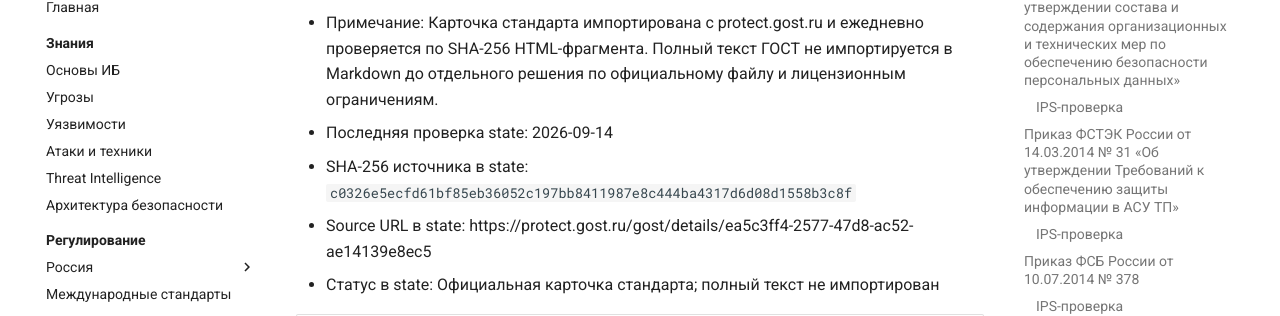
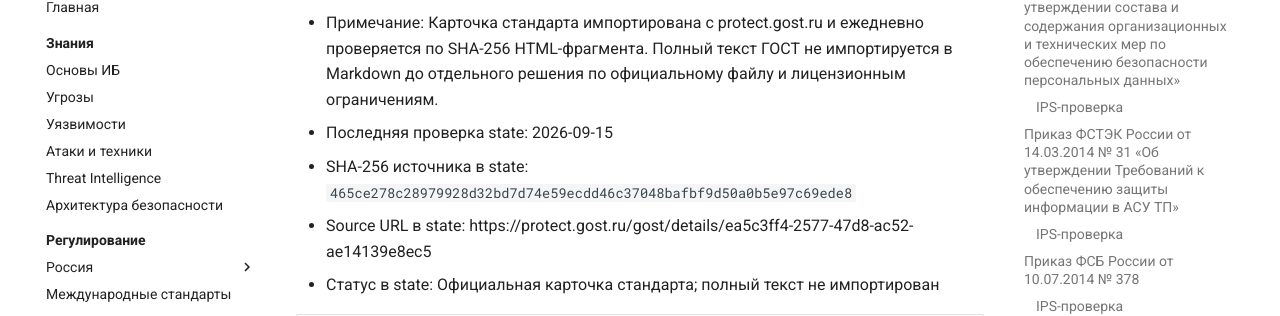
Before and after one commit to lexxand/base.cyberpractice, an MkDocs documentation site: the page built from docs/regulation/source-audits/latest.md, in a window 1280 px wide and 1400 px high, scrolled down 21099 px. Shown: the part 137-453 px from the top of the window. Built offline with MkDocs 1.6.1 and Material for MkDocs 9.7.7, drawn with Linux system fonts in a browser that asks for light colours; comment, search, counter and statistics services are not loaded; some of the changed text lies outside the part shown.

Commit message:
Update regulation documents

```diff
--- a/docs/regulation/source-audits/latest.md
+++ b/docs/regulation/source-audits/latest.md
@@ -25,7 +25,7 @@
 - Дата: 18.02.2013
 - Почему не full-text: импортирована официальная карточка/страница метаданных; полный текст документа в этом источнике не опубликован или требует отдельного официального источника
 - Примечание: IPS по дате/номеру не возвращает базовый приказ. БДУ ФСТЭК содержит официальную карточку и ссылку на страницу ФСТЭК, но не полный текст; из текущей среды fstec.ru не отвечает до таймаута.
-- Последняя проверка state: 2026-09-14
+- Последняя проверка state: 2026-09-15
 - SHA-256 источника в state: `f2c23305524846b1c8c054cd6985fbaff0f54a555542a569019ec31441c80859`
 - Source URL в state: https://bdu.fstec.ru/documents/20
 - Статус в state: Официальная карточка; полный текст не импортирован
@@ -53,7 +53,7 @@
 - Дата: 14.03.2014
 - Почему не full-text: импортирована официальная карточка/страница метаданных; полный текст документа в этом источнике не опубликован или требует отдельного официального источника
 - Примечание: IPS по дате/номеру не возвращает базовый приказ. БДУ ФСТЭК содержит официальную карточку и ссылку на страницу ФСТЭК, но не полный текст; из текущей среды fstec.ru не отвечает до таймаута.
-- Последняя проверка state: 2026-09-14
+- Последняя проверка state: 2026-09-15
 - SHA-256 источника в state: `bde7a02e6a9b5151785ae05dbd035d5f210283bb8f64c2ccbf1acc86d1763c97`
 - Source URL в state: https://bdu.fstec.ru/documents/25
 - Статус в state: Официальная карточка; полный текст не импортирован
@@ -81,7 +81,7 @@
 - Дата: 10.07.2014
 - Почему не full-text: импортирована официальная карточка/страница метаданных; полный текст документа в этом источнике не опубликован или требует отдельного официального источника
 - Примечание: Официальная статья ФСБ от 21.06.2016 содержит приказ № 378 в перечне действующих нормативно-методических документов. Полный текст приказа в статье не опубликован, поэтому страница не помечается как полный текст приказа.
-- Последняя проверка state: 2026-09-14
+- Последняя проверка state: 2026-09-15
 - SHA-256 источника в state: `7068967ea45bd56edf3eb3327f0187da727bb2c35feceb9241a00d945f8358b3`
 - Source URL в state: http://www.fsb.ru/fsb/science/single.htm!id%3D10437725%40fsbResearchart.html
 - Статус в state: Официальная карточка/статья ФСБ; полный текст приказа не импортирован
@@ -108,7 +108,7 @@
 - Дата: 05.02.2021
 - Почему не full-text: импортирована официальная карточка/страница метаданных; полный текст документа в этом источнике не опубликован или требует отдельного официального источника
 - Примечание: БДУ ФСТЭК содержит официальную карточку и ссылку на страницу ФСТЭК, но не полный текст; из текущей среды fstec.ru не отвечает до таймаута.
-- Последняя проверка state: 2026-09-14
+- Последняя проверка state: 2026-09-15
 - SHA-256 источника в state: `612878f7868ab38429458fafb7932e9a74ccde5c9c2b0273f675f99b56e6cdd4`
 - Source URL в state: https://bdu.fstec.ru/documents/18
 - Статус в state: Официальная карточка; полный текст не импортирован
@@ -134,7 +134,7 @@
 - Дата: 25.11.2025
 - Почему не full-text: есть официальные ссылки-кандидаты, но полный официальный источник пока не получен и не захэширован
 - Примечание: Нужна официальная страница/файл ФСТЭК для полного импорта. Из текущей среды fstec.ru не отвечает до TCP/HTTPS timeout; вторичные источники не используются.
-- Последняя проверка state: 2026-09-14
+- Последняя проверка state: 2026-09-15
 - Статус в state: Требует проверки
 
 | Ссылка | Результат | Детали |
@@ -157,7 +157,7 @@
 - Дата: 12.05.2026
 - Почему не full-text: есть официальные ссылки-кандидаты, но полный официальный источник пока не получен и не захэширован
 - Примечание: Нужна официальная страница/файл ФСТЭК для полного импорта. Из текущей среды fstec.ru не отвечает до TCP/HTTPS timeout; вторичные источники не используются.
-- Последняя проверка state: 2026-09-14
+- Последняя проверка state: 2026-09-15
 - Статус в state: Требует проверки
 
 | Ссылка | Результат | Детали |
@@ -180,7 +180,7 @@
 - Дата: 05.09.2013
 - Почему не full-text: есть официальные ссылки-кандидаты, но полный официальный источник пока не получен и не захэширован
 - Примечание: IPS по дате/номеру не возвращает приказ № 996. Документ исторический: требования обезличивания заменены приказом Роскомнадзора № 140 от 19.06.2025. Официальный поисковый индекс показывает региональную страницу Роскомнадзора с записью о приказе № 996 и регистрацией Минюста № 29935, но из текущей среды rkn.gov.ru/digital.gov.ru не отвечают до TCP/HTTPS timeout; вторичные источники не используются.
-- Последняя проверка state: 2026-09-14
+- Последняя проверка state: 2026-09-15
 - Статус в state: Исторический документ; требуется проверка замещения приказом № 140
 
 | Ссылка | Результат | Детали |
@@ -208,7 +208,7 @@
 - Дата: 22.01.2025
 - Почему не full-text: зафиксирован официальный файл и его SHA-256; полный текст файла не извлекается в Markdown до добавления отдельного repeatable extractor
 - Примечание: Официальный источник cbr.ru отдает документ как PDF. Файл фиксируется по SHA-256 и проверяется ежедневно; текст PDF в Markdown не извлекается.
-- Последняя проверка state: 2026-09-14
+- Последняя проверка state: 2026-09-15
 - SHA-256 источника в state: `ba8dfe621ce781ac447d2aa3f2aae6dd25ca117901c6191a11365983d8e23e02`
 - Source URL в state: https://www.cbr.ru/crosscut/lawacts/file/9945
 - Content-Type файла в state: `application/pdf`
@@ -237,7 +237,7 @@
 - Дата: 17.04.2019
 - Почему не full-text: зафиксирован официальный файл и его SHA-256; полный текст файла не извлекается в Markdown до добавления отдельного repeatable extractor
 - Примечание: Официальный источник cbr.ru отдает документ как PDF. Файл фиксируется по SHA-256 и проверяется ежедневно; текст PDF в Markdown не извлекается.
-- Последняя проверка state: 2026-09-14
+- Последняя проверка state: 2026-09-15
 - SHA-256 источника в state: `1f719f7da5b64a8d4848b08b5d3212e9a472658d8d437484bf80d4ccecdb987e`
 - Source URL в state: https://www.cbr.ru/ref/analytics/na_vr/file/812
 - Content-Type файла в state: `application/pdf`
@@ -265,7 +265,7 @@
 - Дата: 30.01.2025
 - Почему не full-text: зафиксирован официальный файл и его SHA-256; полный текст файла не извлекается в Markdown до добавления отдельного repeatable extractor
 - Примечание: Поиск Банка России возвращает № 851-П от 30.01.2025. Официальный источник cbr.ru отдает документ как PDF. Файл фиксируется по SHA-256 и проверяется ежедневно; текст PDF в Markdown не извлекается.
-- Последняя проверка state: 2026-09-14
+- Последняя проверка state: 2026-09-15
 - SHA-256 источника в state: `e1f634070c57c71dd85f550466d35fed608f48886c5710b8566811c4425b0cbd`
 - Source URL в state: https://www.cbr.ru/ref/analytics/na_vr/file/6262
 - Content-Type файла в state: `application/pdf`
@@ -293,7 +293,7 @@
 - Дата: 24.10.2024
 - Почему не full-text: импортирована официальная карточка/страница метаданных; полный текст документа в этом источнике не опубликован или требует отдельного официального источника
 - Примечание: Карточка стандарта импортирована с protect.gost.ru и ежедневно проверяется по SHA-256 HTML-фрагмента. Полный текст ГОСТ не импортируется в Markdown до отдельного решения по официальному файлу и лицензионным ограничениям.
-- Последняя проверка state: 2026-09-14
+- Последняя проверка state: 2026-09-15
 - SHA-256 источника в state: `840872e804c1e9ad1e963dff5cb05b7210a419bb9f4177edfc6fb975b5b9ee02`
 - Source URL в state: https://protect.gost.ru/gost/details/f3818925-a96f-4f55-96e9-46b44720ee64
 - Статус в state: Официальная карточка стандарта; полный текст не импортирован
@@ -319,7 +319,7 @@
 - Дата: 2021
 - Почему не full-text: импортирована официальная карточка/страница метаданных; полный текст документа в этом источнике не опубликован или требует отдельного официального источника
 - Примечание: Карточка стандарта импортирована с protect.gost.ru и ежедневно проверяется по SHA-256 HTML-фрагмента. Полный текст ГОСТ не импортируется в Markdown до отдельного решения по официальному файлу и лицензионным ограничениям.
-- Последняя проверка state: 2026-09-14
+- Последняя проверка state: 2026-09-15
 - SHA-256 источника в state: `cc2ca816e54097b952e1cc4b86a9f1675af7e1bb64b4eb9817c10fc6468231a1`
 - Source URL в state: https://protect.gost.ru/gost/details/c584277d-3b7d-4459-96bb-f6441a0ecc98
 - Статус в state: Официальная карточка стандарта; полный текст не импортирован
@@ -345,7 +345,7 @@
 - Дата: 2022
 - Почему не full-text: импортирована официальная карточка/страница метаданных; полный текст документа в этом источнике не опубликован или требует отдельного официального источника
 - Примечание: Карточка стандарта импортирована с protect.gost.ru и ежедневно проверяется по SHA-256 HTML-фрагмента. Полный текст ГОСТ не импортируется в Markdown до отдельного решения по официальному файлу и лицензионным ограничениям.
-- Последняя проверка state: 2026-09-14
+- Последняя проверка state: 2026-09-15
 - SHA-256 источника в state: `72fd2926b33965cd673271492e9c1b2318466b8eb76d8cec41939c28fed5e73e`
 - Source URL в state: https://protect.gost.ru/gost/details/d5008460-671b-4563-9388-d1d0f9ecdbbf
 - Статус в state: Официальная карточка стандарта; полный текст не импортирован
@@ -371,7 +371,7 @@
 - Дата: 2022
 - Почему не full-text: импортирована официальная карточка/страница метаданных; полный текст документа в этом источнике не опубликован или требует отдельного официального источника
 - Примечание: Карточка стандарта импортирована с protect.gost.ru и ежедневно проверяется по SHA-256 HTML-фрагмента. Полный текст ГОСТ не импортируется в Markdown до отдельного решения по официальному файлу и лицензионным ограничениям.
-- Последняя проверка state: 2026-09-14
+- Последняя проверка state: 2026-09-15
 - SHA-256 источника в state: `4af1459b3c21c8f6038c87b88c4730ca364359198f27f41fe23a66157b4da5bf`
 - Source URL в state: https://protect.gost.ru/gost/details/3dcc47c2-d28d-4a0d-a7cc-6f4ad8609b7c
 - Статус в state: Официальная карточка стандарта; полный текст не импортирован
@@ -397,7 +397,7 @@
 - Дата: 2022
 - Почему не full-text: импортирована официальная карточка/страница метаданных; полный текст документа в этом источнике не опубликован или требует отдельного официального источника
 - Примечание: Карточка стандарта импортирована с protect.gost.ru и ежедневно проверяется по SHA-256 HTML-фрагмента. Полный текст ГОСТ не импортируется в Markdown до отдельного решения по официальному файлу и лицензионным ограничениям.
-- Последняя проверка state: 2026-09-14
+- Последняя проверка state: 2026-09-15
 - SHA-256 источника в state: `b12d33693a55f971990884d5b4e4d7a0bebbf690e23bfcc7e7f2df4d515ddaee`
 - Source URL в state: https://protect.gost.ru/gost/details/45281d05-ebb9-4819-ae17-f8efa45b69fa
 - Статус в state: Официальная карточка стандарта; полный текст не импортирован
@@ -423,7 +423,7 @@
 - Дата: 2022
 - Почему не full-text: импортирована официальная карточка/страница метаданных; полный текст документа в этом источнике не опубликован или требует отдельного официального источника
 - Примечание: Карточка стандарта импортирована с protect.gost.ru и ежедневно проверяется по SHA-256 HTML-фрагмента. Полный текст ГОСТ не импортируется в Markdown до отдельного решения по официальному файлу и лицензионным ограничениям.
-- Последняя проверка state: 2026-09-14
+- Последняя проверка state: 2026-09-15
 - SHA-256 источника в state: `39290405e945f0693cedfa4c679093470021663af33da8bbad4d62ebeb21db85`
 - Source URL в state: https://protect.gost.ru/gost/details/5eb2da92-c6e0-46ef-b260-051a7b6daf09
 - Статус в state: Официальная карточка стандарта; полный текст не импортирован
@@ -449,7 +449,7 @@
 - Дата: 2024
 - Почему не full-text: импортирована официальная карточка/страница метаданных; полный текст документа в этом источнике не опубликован или требует отдельного официального источника
 - Примечание: Карточка стандарта импортирована с protect.gost.ru и ежедневно проверяется по SHA-256 HTML-фрагмента. Полный текст ГОСТ не импортируется в Markdown до отдельного решения по официальному файлу и лицензионным ограничениям.
-- Последняя проверка state: 2026-09-14
+- Последняя проверка state: 2026-09-15
 - SHA-256 источника в state: `bce1ad2cfd506c58f92b92ac9c9b728680e299d899b9f5c8a54813c1a3f9f1e2`
 - Source URL в state: https://protect.gost.ru/gost/details/01dbad89-c066-4afe-887d-19e66b116949
 - Статус в state: Официальная карточка стандарта; полный текст не импортирован
@@ -475,7 +475,7 @@
 - Дата: 28.01.2014
 - Почему не full-text: импортирована официальная карточка/страница метаданных; полный текст документа в этом источнике не опубликован или требует отдельного официального источника
 - Примечание: Карточка стандарта импортирована с protect.gost.ru и ежедневно проверяется по SHA-256 HTML-фрагмента. Полный текст ГОСТ не импортируется в Markdown до отдельного решения по официальному файлу и лицензионным ограничениям.
-- Последняя проверка state: 2026-09-14
+- Последняя проверка state: 2026-09-15
 - SHA-256 источника в state: `b33c0fae254f23702bf89420ae39869a624648380c847d1ff751aa7188f041f2`
 - Source URL в state: https://protect.gost.ru/gost/details/833cf1bb-c3db-4a87-a37e-3b513c006ed6
 - Статус в state: Официальная карточка стандарта; полный текст не импортирован
@@ -501,8 +501,8 @@
 - Дата: 2018
 - Почему не full-text: импортирована официальная карточка/страница метаданных; полный текст документа в этом источнике не опубликован или требует отдельного официального источника
 - Примечание: Карточка стандарта импортирована с protect.gost.ru и ежедневно проверяется по SHA-256 HTML-фрагмента. Полный текст ГОСТ не импортируется в Markdown до отдельного решения по официальному файлу и лицензионным ограничениям.
-- Последняя проверка state: 2026-09-14
-- SHA-256 источника в state: `c0326e5ecfd61bf85eb36052c197bb8411987e8c444ba4317d6d08d1558b3c8f`
+- Последняя проверка state: 2026-09-15
+- SHA-256 источника в state: `465ce278c28979928d32bd7d74e59ecdd46c37048bafbf9d50a0b5e97c69ede8`
 - Source URL в state: https://protect.gost.ru/gost/details/ea5c3ff4-2577-47d8-ac52-ae14139e8ec5
 - Статус в state: Официальная карточка стандарта; полный текст не импортирован
 
@@ -527,7 +527,7 @@
 - Дата: 2018
 - Почему не full-text: импортирована официальная карточка/страница метаданных; полный текст документа в этом источнике не опубликован или требует отдельного официального источника
 - Примечание: Карточка стандарта импортирована с protect.gost.ru и ежедневно проверяется по SHA-256 HTML-фрагмента. Полный текст ГОСТ не импортируется в Markdown до отдельного решения по официальному файлу и лицензионным ограничениям.
-- Последняя проверка state: 2026-09-14
+- Последняя проверка state: 2026-09-15
 - SHA-256 источника в state: `1425ac0b15818c249d4dcf0aa13cb74bad6efdde76eac42d6757216eee84497b`
 - Source URL в state: https://protect.gost.ru/gost/details/52ca9e86-3363-496b-a822-992c5e2623d3
 - Статус в state: Официальная карточка стандарта; полный текст не импортирован
@@ -553,7 +553,7 @@
 - Дата: 09.06.2012
 - Почему не full-text: зафиксирован официальный файл и его SHA-256; полный текст файла не извлекается в Markdown до добавления отдельного repeatable extractor
 - Примечание: На cbr.ru есть HTML-страница 382-П, но ссылка полного документа внутри страницы ведет на PDF. Файл фиксируется по SHA-256 и проверяется ежедневно; текст PDF в Markdown не извлекается.
-- Последняя проверка state: 2026-09-14
+- Последняя проверка state: 2026-09-15
 - SHA-256 источника в state: `5f301e0d732549321d10eba4e9cf50208002731f8d2afba280b7587621b3a7b9`
 - Source URL в state: https://www.cbr.ru/Queries/UniDbQuery/File/85920?fileId=-1&scope=1350
 - Content-Type файла в state: `application/pdf`
@@ -582,7 +582,7 @@
 - Дата: 20.04.2021
 - Почему не full-text: зафиксирован официальный файл и его SHA-256; полный текст файла не извлекается в Markdown до добавления отдельного repeatable extractor
 - Примечание: Официальный источник cbr.ru отдает документ как PDF. Файл фиксируется по SHA-256 и проверяется ежедневно; текст PDF в Markdown не извлекается.
-- Последняя проверка state: 2026-09-14
+- Последняя проверка state: 2026-09-15
 - SHA-256 источника в state: `20a6eb9af75885c1821d30ba147950761c1e92c67107bb09614a6fa9f1269e6c`
 - Source URL в state: https://www.cbr.ru/ref/analytics/na_vr/file/2334
 - Content-Type файла в state: `application/pdf`
```
